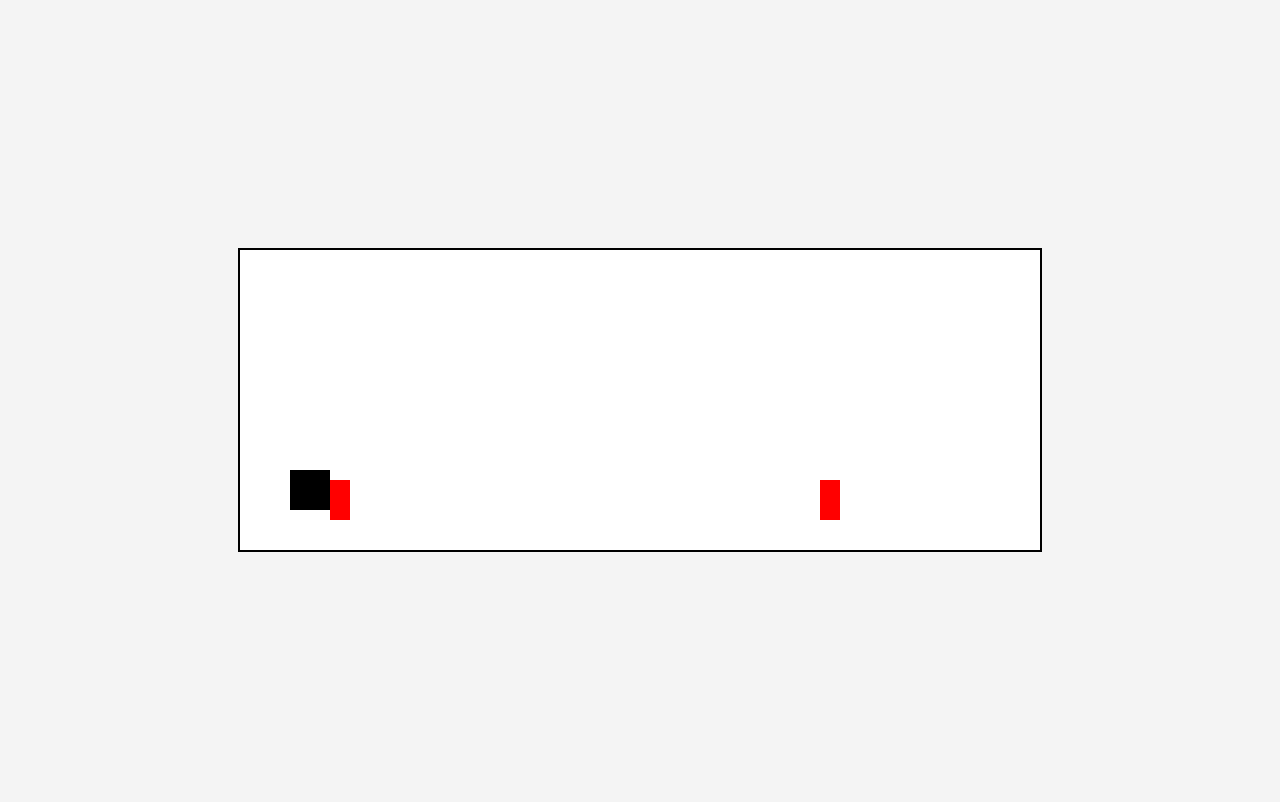
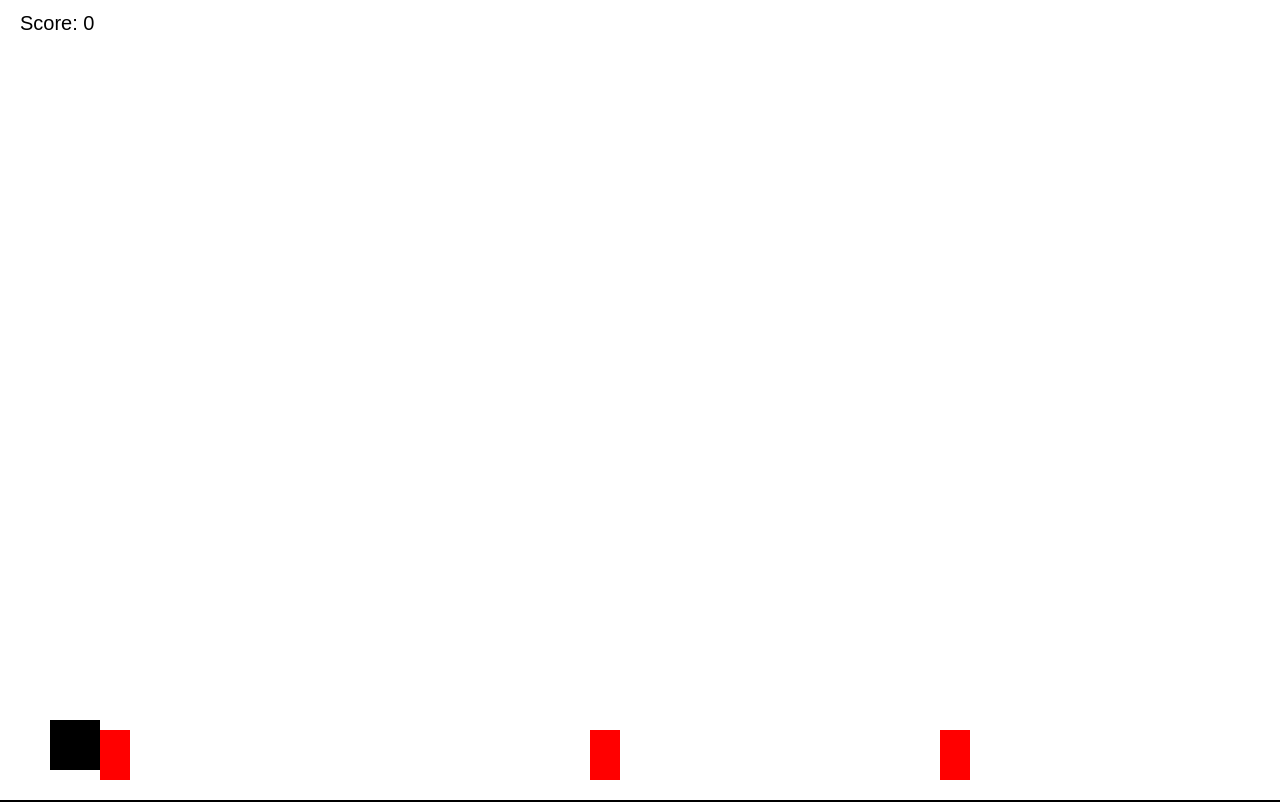
Before and after one commit to Squitzfam/SquidRun, a plain HTML site: page index.html in a window 1280 px wide. Drawn offline with Linux system fonts and the light colour scheme.

Commit message:
Update index.html

```diff
--- a/index.html
+++ b/index.html
@@ -2,7 +2,7 @@
 <html lang="en">
 <head>
     <meta charset="UTF-8">
-    <meta name="viewport" content="width=device-width, initial-scale=1.0">
+    <meta name="viewport" content="width=device-width, initial-scale=1.0, user-scalable=no">
     <title>Dino Game</title>
     <style>
         body {
@@ -17,20 +17,26 @@
         canvas {
             background: white;
             border: 2px solid black;
+            width: 100vw;
+            height: 100vh;
         }
     </style>
 </head>
 <body>
-    <canvas id="gameCanvas" width="800" height="300"></canvas>
+    <canvas id="gameCanvas"></canvas>
     <script>
         const canvas = document.getElementById("gameCanvas");
         const ctx = canvas.getContext("2d");
+        canvas.width = window.innerWidth;
+        canvas.height = window.innerHeight;
 
-        let dino = { x: 50, y: 220, width: 40, height: 40, dy: 0, jumping: false };
+        let dino = { x: 50, y: canvas.height - 80, width: 50, height: 50, dy: 0, jumping: false };
         let gravity = 0.5;
         let obstacles = [];
         let gameOver = false;
         let score = 0;
+        let highScores = JSON.parse(localStorage.getItem("highScores")) || {};
+        let userId = Math.random().toString(36).substr(2, 9);
 
         function drawDino() {
             ctx.fillStyle = "black";
@@ -44,18 +50,24 @@
             });
         }
 
+        function drawScore() {
+            ctx.fillStyle = "black";
+            ctx.font = "20px Arial";
+            ctx.fillText("Score: " + score, 20, 30);
+        }
+
         function update() {
             if (gameOver) return;
-
             ctx.clearRect(0, 0, canvas.width, canvas.height);
             drawDino();
             drawObstacles();
+            drawScore();
 
             dino.y += dino.dy;
-            if (dino.y < 220) {
+            if (dino.y < canvas.height - 80) {
                 dino.dy += gravity;
             } else {
-                dino.y = 220;
+                dino.y = canvas.height - 80;
                 dino.jumping = false;
             }
 
@@ -73,10 +85,10 @@
                     dino.y + dino.height > obstacle.y
                 ) {
                     gameOver = true;
-                    alert("Game Over! Score: " + score);
+                    saveScore();
+                    alert("Game Over! Your score: " + score);
                 }
             });
-
             requestAnimationFrame(update);
         }
 
@@ -89,17 +101,31 @@
 
         function spawnObstacle() {
             if (!gameOver) {
-                obstacles.push({ x: canvas.width, y: 230, width: 20, height: 40 });
+                obstacles.push({ x: canvas.width, y: canvas.height - 70, width: 30, height: 50 });
                 setTimeout(spawnObstacle, Math.random() * 2000 + 1000);
             }
+        }
+
+        function saveScore() {
+            highScores[userId] = Math.max(score, highScores[userId] || 0);
+            localStorage.setItem("highScores", JSON.stringify(highScores));
+        }
+
+        function showLeaderboard() {
+            let leaderboard = Object.entries(highScores).sort((a, b) => b[1] - a[1]);
+            alert("Leaderboard:\n" + leaderboard.map(([id, s]) => `${id}: ${s}`).join("\n"));
         }
 
         document.addEventListener("keydown", (event) => {
             if (event.code === "Space") jump();
         });
+        document.addEventListener("click", jump);
+        document.addEventListener("touchstart", jump);
 
         spawnObstacle();
         update();
+
+        setTimeout(showLeaderboard, 5000);
     </script>
 </body>
 </html>
```
